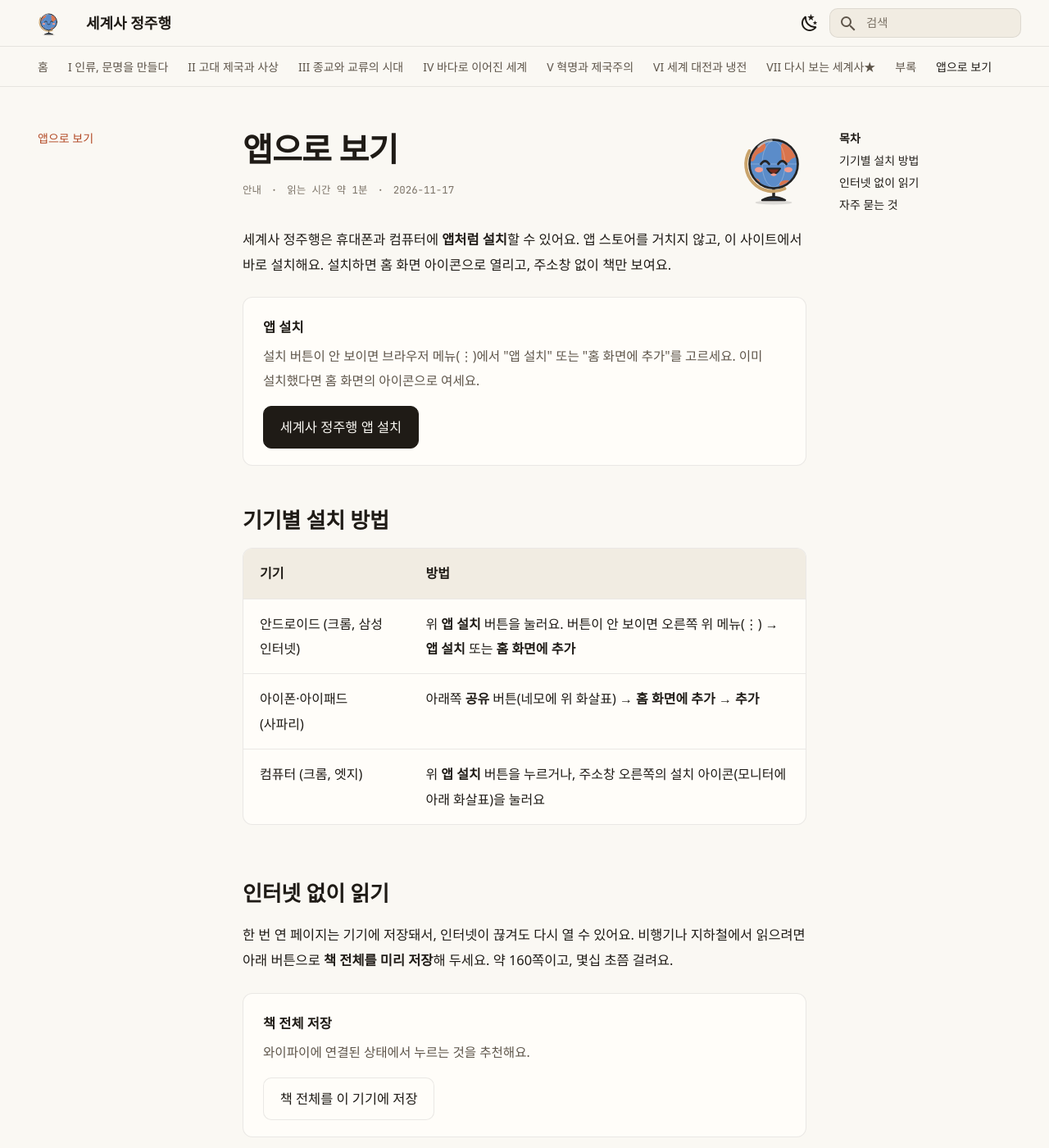
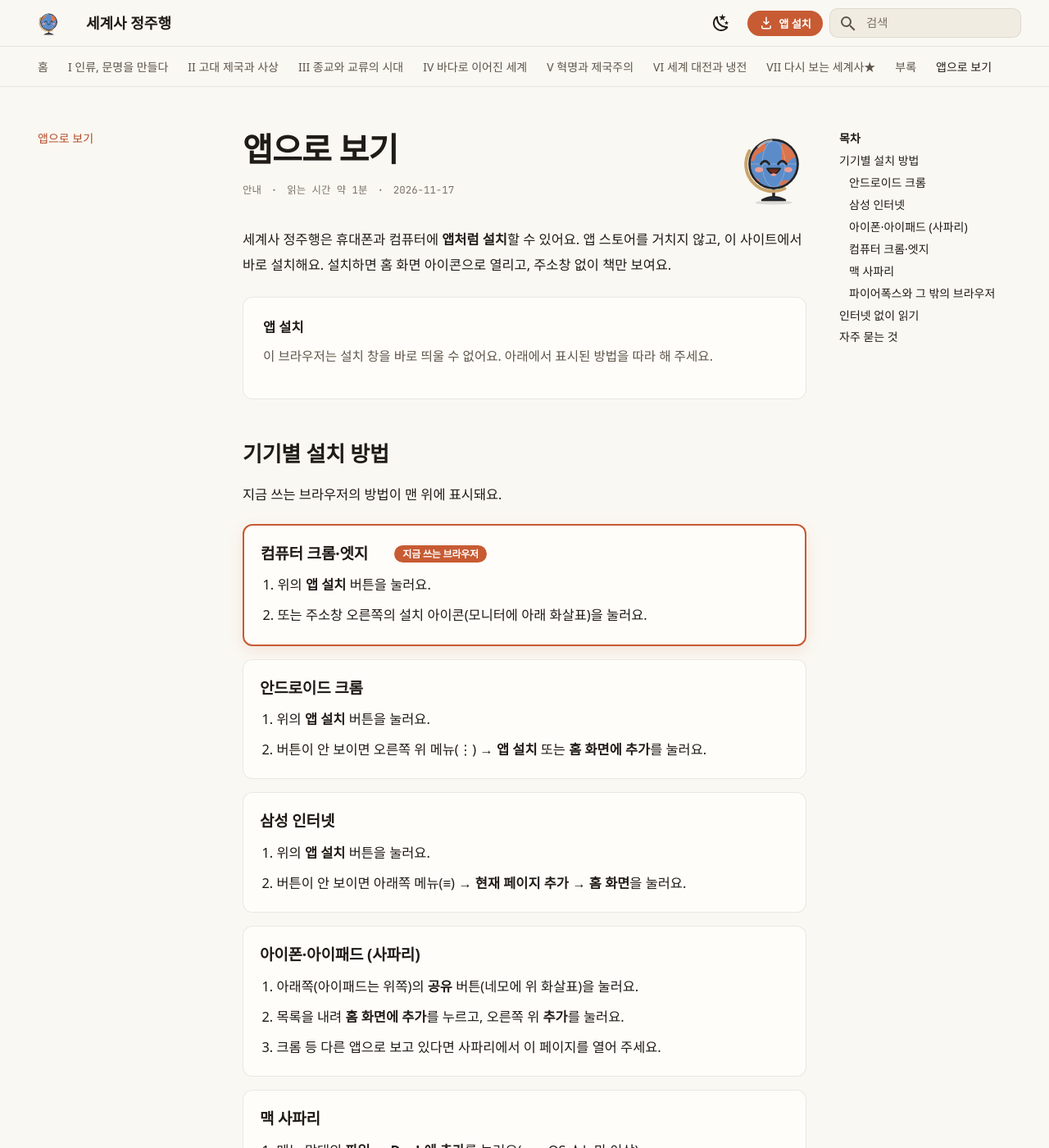
Before and after one commit to history-jungjuhang/world-history, an MkDocs documentation site: the page built from docs/app.md, in a window 1280 px wide and 1400 px high. Shown: the whole window at 82% size. Built offline with MkDocs 1.6.1 and Material for MkDocs 9.7.7, drawn with Linux system fonts in a browser that asks for light colours; some web fonts are replaced; some of the changed text lies outside the part shown.

Commit message:
머리 부분 '앱 설치' 버튼 추가, 홈 버튼이 설치 창을 바로 띄움, 안내 페이지에 지금 쓰는 브라우저 방법을 맨 위로
Co-Authored-By: Claude Opus 5.5 <noreply@anthropic.com>
Claude-Session: https://claude.ai/code/session_01VYi7RVT6rCNkXnGxVsNS6n

```diff
--- a/docs/app.md
+++ b/docs/app.md
@@ -12,11 +12,47 @@
 
 ## 기기별 설치 방법
 
-| 기기 | 방법 |
-|---|---|
-| 안드로이드 (크롬, 삼성 인터넷) | 위 **앱 설치** 버튼을 눌러요. 버튼이 안 보이면 오른쪽 위 메뉴(⋮) → **앱 설치** 또는 **홈 화면에 추가** |
-| 아이폰·아이패드 (사파리) | 아래쪽 **공유** 버튼(네모에 위 화살표) → **홈 화면에 추가** → **추가** |
-| 컴퓨터 (크롬, 엣지) | 위 **앱 설치** 버튼을 누르거나, 주소창 오른쪽의 설치 아이콘(모니터에 아래 화살표)을 눌러요 |
+지금 쓰는 브라우저의 방법이 맨 위에 표시돼요.
+
+<div class="wh-guides" markdown>
+
+<div class="wh-guide" data-guide="android-chrome" markdown>
+### 안드로이드 크롬
+1. 위의 **앱 설치** 버튼을 눌러요.
+2. 버튼이 안 보이면 오른쪽 위 메뉴(⋮) → **앱 설치** 또는 **홈 화면에 추가**를 눌러요.
+</div>
+
+<div class="wh-guide" data-guide="samsung" markdown>
+### 삼성 인터넷
+1. 위의 **앱 설치** 버튼을 눌러요.
+2. 버튼이 안 보이면 아래쪽 메뉴(≡) → **현재 페이지 추가** → **홈 화면**을 눌러요.
+</div>
+
+<div class="wh-guide" data-guide="ios" markdown>
+### 아이폰·아이패드 (사파리)
+1. 아래쪽(아이패드는 위쪽)의 **공유** 버튼(네모에 위 화살표)을 눌러요.
+2. 목록을 내려 **홈 화면에 추가**를 누르고, 오른쪽 위 **추가**를 눌러요.
+3. 크롬 등 다른 앱으로 보고 있다면 사파리에서 이 페이지를 열어 주세요.
+</div>
+
+<div class="wh-guide" data-guide="desktop-chrome" markdown>
+### 컴퓨터 크롬·엣지
+1. 위의 **앱 설치** 버튼을 눌러요.
+2. 또는 주소창 오른쪽의 설치 아이콘(모니터에 아래 화살표)을 눌러요.
+</div>
+
+<div class="wh-guide" data-guide="mac-safari" markdown>
+### 맥 사파리
+1. 메뉴 막대의 **파일** → **Dock에 추가**를 눌러요(macOS 소노마 이상).
+</div>
+
+<div class="wh-guide" data-guide="firefox other" markdown>
+### 파이어폭스와 그 밖의 브라우저
+1. 앱 설치를 지원하지 않는 브라우저가 많아요. 크롬, 엣지, 삼성 인터넷, 사파리 중 하나로 이 페이지를 열어 주세요.
+2. 설치하지 않아도 이 사이트를 즐겨찾기해 두면 똑같이 읽을 수 있어요.
+</div>
+
+</div>
 
 ## 인터넷 없이 읽기
 
--- a/docs/javascripts/app-install.js
+++ b/docs/javascripts/app-install.js
@@ -1,15 +1,39 @@
-/* 앱 설치 버튼과 "책 전체 저장" (2026-11-17)
-   - 크롬·엣지·삼성 인터넷: 브라우저가 주는 설치 창을 버튼으로 띄운다
-   - 아이폰·아이패드(사파리): 설치 창이 없어서 "공유 → 홈 화면에 추가" 안내를 보여 준다
-   - 이미 앱으로 열었으면 "설치됨"을 보여 준다 */
+/* 앱 설치 버튼과 "책 전체 저장" (2026-11-17, 2026-11-18 머리 버튼 추가)
+   - 모든 페이지 머리 부분에 "앱 설치" 버튼을 둔다(앱으로 연 상태에서는 숨김)
+   - 크롬·엣지·삼성 인터넷: 머리 버튼, 홈 버튼([data-install]), 안내 페이지 버튼이 설치 창을 바로 띄운다
+   - 설치 창을 띄울 수 없는 브라우저(사파리, 파이어폭스 등): 안내 페이지(app/)로 보낸다
+   - 안내 페이지: 지금 쓰는 브라우저의 방법을 맨 위로 올리고 표시한다 */
 (function () {
   var deferred = null;
+  var root = document.documentElement;
   var standalone = window.matchMedia('(display-mode: standalone)').matches || window.navigator.standalone === true;
-  var ua = navigator.userAgent;
-  var ios = /iPhone|iPad|iPod/.test(ua) || (ua.indexOf('Macintosh') > -1 && 'ontouchend' in document);
 
-  window.addEventListener('beforeinstallprompt', function (e) { e.preventDefault(); deferred = e; render(); });
-  window.addEventListener('appinstalled', function () { deferred = null; standalone = true; render(); });
+  function browser() {
+    var ua = navigator.userAgent;
+    if (/iPad|iPhone|iPod/.test(ua) || (navigator.platform === 'MacIntel' && navigator.maxTouchPoints > 1)) return 'ios';
+    if (/SamsungBrowser/.test(ua)) return 'samsung';
+    if (/Android/.test(ua) && /Firefox/.test(ua)) return 'firefox';
+    if (/Android/.test(ua)) return 'android-chrome';
+    if (/Firefox/.test(ua)) return 'firefox';
+    if (/Macintosh/.test(ua) && /Safari/.test(ua) && !/Chrome|Chromium|Edg/.test(ua)) return 'mac-safari';
+    if (/Chrome|Chromium|Edg/.test(ua)) return 'desktop-chrome';
+    return 'other';
+  }
+  function appUrl() {
+    var logo = document.querySelector('a.md-header__button.md-logo');
+    return (logo ? logo.href : './').replace(/\/?$/, '/') + 'app/';
+  }
+
+  window.addEventListener('beforeinstallprompt', function (e) { e.preventDefault(); deferred = e; root.classList.add('wh-can-install'); render(); });
+  window.addEventListener('appinstalled', function () { deferred = null; standalone = true; root.classList.remove('wh-can-install'); root.classList.add('wh-installed'); render(); });
+
+  function askInstall(ev) {
+    if (!deferred) return false;
+    if (ev) ev.preventDefault();
+    deferred.prompt();
+    deferred.userChoice.finally(function () { deferred = null; root.classList.remove('wh-can-install'); render(); });
+    return true;
+  }
 
   function el(id) { return document.getElementById(id); }
   function render() {
@@ -18,25 +42,44 @@
     if (standalone) { btn.hidden = true; msg.textContent = '지금 앱으로 보고 있어요. 설치가 끝났어요.'; return; }
     if (deferred) { btn.hidden = false; msg.textContent = '버튼을 누르면 홈 화면에 세계사 정주행 앱이 생겨요.'; return; }
     btn.hidden = true;
-    msg.textContent = ios
-      ? '아이폰·아이패드는 사파리 아래쪽의 공유 버튼(네모에 화살표)을 누르고 "홈 화면에 추가"를 고르세요.'
-      : '설치 버튼이 안 보이면 브라우저 메뉴(⋮)에서 "앱 설치" 또는 "홈 화면에 추가"를 고르세요. 이미 설치했다면 홈 화면의 아이콘으로 여세요.';
+    msg.textContent = '이 브라우저는 설치 창을 바로 띄울 수 없어요. 아래에서 표시된 방법을 따라 해 주세요.';
   }
 
   function setup() {
+    if (standalone) root.classList.add('wh-installed');
+
+    // 1) 머리 부분 "앱 설치" 버튼
+    var inner = document.querySelector('.md-header__inner');
+    if (inner && !standalone && !inner.querySelector('.wh-install-btn')) {
+      var b = document.createElement('a');
+      b.className = 'wh-install-btn';
+      b.href = appUrl();
+      b.setAttribute('aria-label', '앱으로 설치');
+      b.innerHTML = '<svg viewBox="0 0 24 24" aria-hidden="true"><path d="M12 3v11m0 0 4-4m-4 4-4-4M5 17v2a2 2 0 0 0 2 2h10a2 2 0 0 0 2-2v-2" fill="none" stroke="currentColor" stroke-width="2" stroke-linecap="round" stroke-linejoin="round"/></svg><span>앱 설치</span>';
+      b.addEventListener('click', askInstall);
+      inner.insertBefore(b, inner.querySelector('.md-search') || null);
+    }
+
+    // 2) 본문의 설치 버튼들([data-install], 안내 페이지 버튼)
+    document.querySelectorAll('[data-install], #app-install-btn').forEach(function (a) {
+      if (a.dataset.whBound) return;
+      a.dataset.whBound = '1';
+      a.addEventListener('click', askInstall);
+    });
     render();
-    var btn = el('app-install-btn');
-    if (btn && !btn.dataset.bound) {
-      btn.dataset.bound = '1';
-      btn.addEventListener('click', function () {
-        if (!deferred) return;
-        deferred.prompt();
-        deferred.userChoice.finally(function () { deferred = null; render(); });
-      });
+
+    // 3) 안내 페이지: 지금 쓰는 브라우저 방법을 맨 위로
+    var guides = document.querySelector('.wh-guides');
+    if (guides && !guides.dataset.whDone) {
+      guides.dataset.whDone = '1';
+      var mine = guides.querySelector('[data-guide~="' + browser() + '"]');
+      if (mine) { mine.classList.add('is-mine'); guides.insertBefore(mine, guides.firstChild); }
     }
+
+    // 4) 책 전체 저장
     var save = el('app-save-btn'), out = el('app-save-msg');
-    if (save && !save.dataset.bound) {
-      save.dataset.bound = '1';
+    if (save && !save.dataset.whBound) {
+      save.dataset.whBound = '1';
       if (!('serviceWorker' in navigator)) { save.disabled = true; out.textContent = '이 브라우저는 저장 기능을 지원하지 않아요.'; return; }
       save.addEventListener('click', function () {
         save.disabled = true; out.textContent = '준비하는 중…';
@@ -48,7 +91,7 @@
             if (d.type === 'done') { out.textContent = d.fail ? ('저장 완료. ' + (d.total - d.fail) + '쪽을 저장했고 ' + d.fail + '쪽은 실패했어요. 다시 누르면 이어서 받아요.') : ('저장 완료. ' + d.total + '쪽을 저장했어요. 이제 인터넷이 없어도 읽을 수 있어요.'); save.disabled = false; }
             if (d.type === 'error') { out.textContent = '저장하지 못했어요. 인터넷 연결을 확인하고 다시 눌러 주세요.'; save.disabled = false; }
           };
-          reg.active.postMessage('save-all', [ch.port2]);
+          (reg.active || navigator.serviceWorker.controller).postMessage('save-all', [ch.port2]);
         });
       });
     }
--- a/docs/stylesheets/extra.css
+++ b/docs/stylesheets/extra.css
@@ -214,3 +214,17 @@ body{overflow-x:clip}
 .md-typeset .app-box-msg{color:var(--ink-soft);font-size:.78rem;margin:0 0 .8rem}
 .md-typeset .app-box .md-button{margin:0;cursor:pointer;font:inherit;font-weight:500}
 .md-typeset .app-box .md-button[disabled]{opacity:.5;cursor:default}
+/* 머리 부분 "앱 설치" 버튼 (2026-11-18) */
+.wh-install-btn{display:inline-flex;align-items:center;gap:.3rem;margin:0 .4rem;padding:.3rem .7rem;border-radius:999px;background:var(--blue-fill);color:#fff;font-size:.66rem;font-weight:600;white-space:nowrap;transition:filter 150ms var(--ease)}
+.wh-install-btn:hover,.wh-install-btn:focus{color:#fff;filter:brightness(.93)}
+.wh-install-btn svg{width:.9rem;height:.9rem}
+.wh-installed .wh-install-btn,.wh-installed [data-install]{display:none!important}
+@media (max-width:44.9375em){.wh-install-btn span{display:none}.wh-install-btn{padding:.38rem;margin:0 .2rem}}
+/* 설치 안내: 지금 쓰는 브라우저를 강조 */
+.md-typeset .wh-guides{display:grid;gap:.8rem;margin:1rem 0}
+.md-typeset .wh-guide{border:1px solid var(--line);border-radius:12px;background:var(--card);padding:.2rem 1rem .6rem}
+.md-typeset .wh-guide h3{margin:.8rem 0 .4rem;font-size:.95rem}
+.md-typeset .wh-guide ol{margin:.2rem 0 .4rem}
+.md-typeset .wh-guide.is-mine{border:2px solid var(--blue-fill);box-shadow:0 6px 18px rgba(199,91,51,.12)}
+.md-typeset .wh-guide.is-mine h3::after{content:"지금 쓰는 브라우저";margin-left:.5rem;font-size:.6rem;font-weight:600;padding:.1rem .5rem;border-radius:999px;background:var(--blue-fill);color:#fff;vertical-align:middle}
+.md-typeset .app-box .md-button[hidden]{display:none!important}
--- a/docs/sw.js
+++ b/docs/sw.js
@@ -2,7 +2,7 @@
    - 페이지(HTML)는 인터넷이 되면 새로 받고, 안 되면 저장해 둔 것을 보여 준다
    - 그림·글꼴·스크립트는 저장본을 먼저 쓰고 뒤에서 새로 받아 둔다
    - "책 전체 저장" 요청을 받으면 sitemap.xml의 모든 페이지를 저장한다 */
-const CACHE = 'wh-v1';
+const CACHE = 'wh-v2';
 const CORE = ['./', './manifest.webmanifest', './assets/globe-logo.svg', './assets/globe.svg', './assets/app/icon-192.png'];
 
 self.addEventListener('install', e => {
```
Also changed, not shown: CLAUDE.md (+1 -1 lines), docs/index.md (+1 -1 lines).
